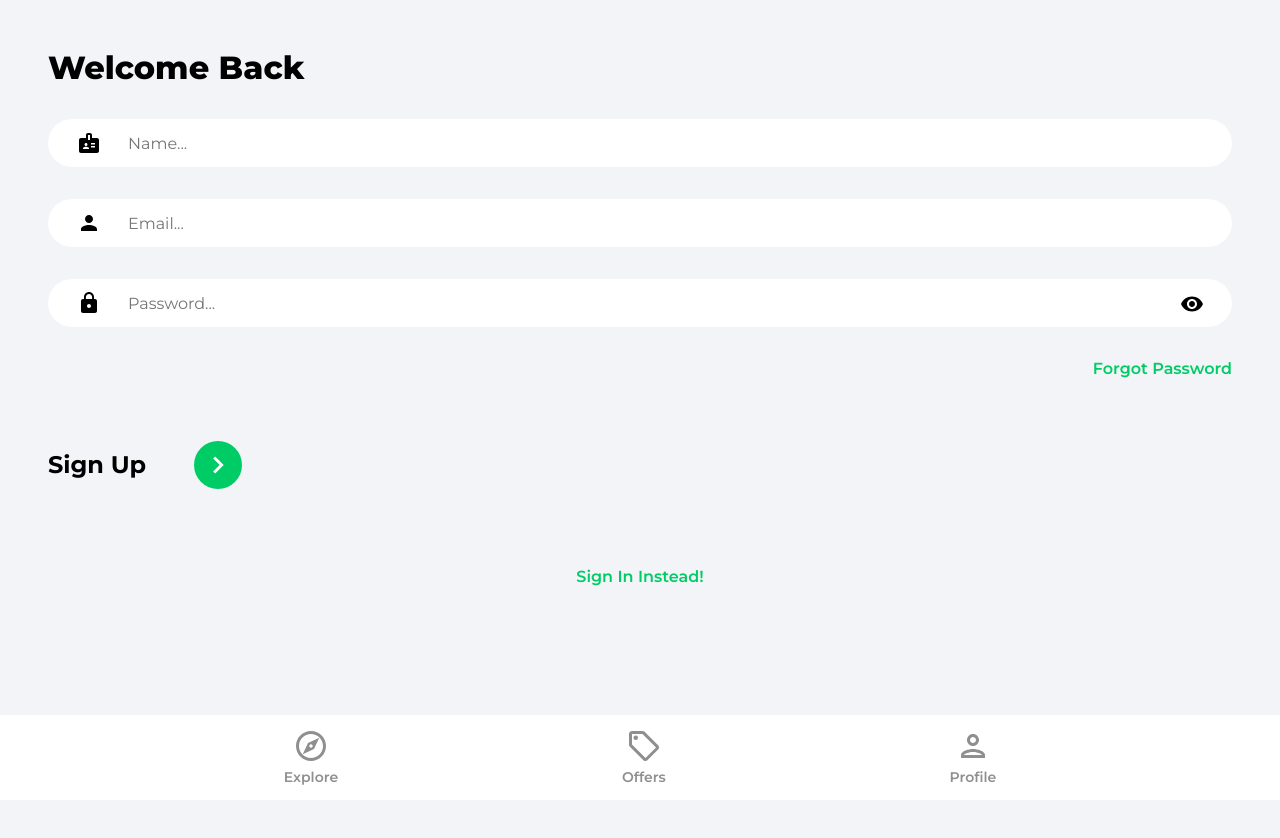
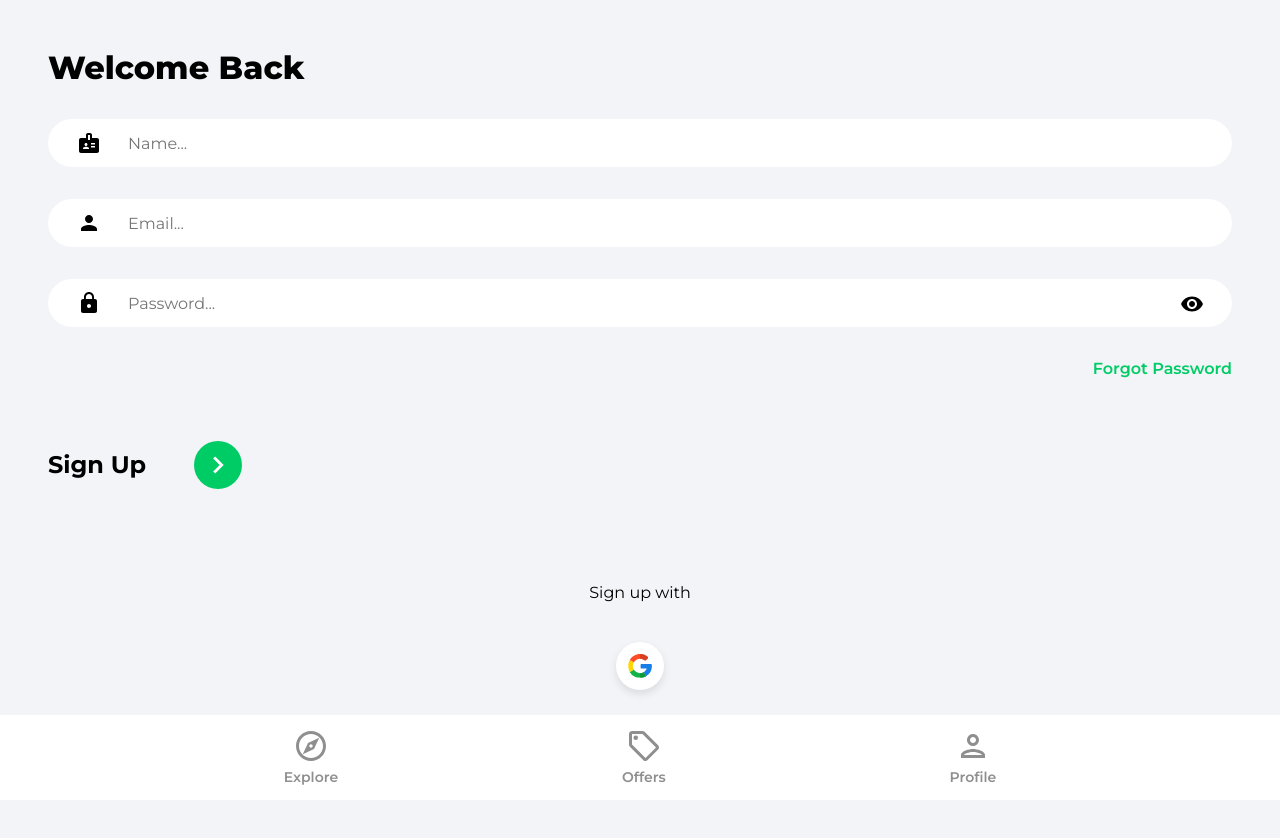
Before and after one commit to ewink1977/housemkt-udemy, a React (Create React App) app: page /sign-up in a window 1280 px wide. Shown: the top 838 px of the page. Before the commit the page ends 800 px from the top, so only its background shows below. Built offline with nearby package versions, Linux system fonts and the light colour scheme; no server answers.

Commit message:
Added Google OAuth functionality.

```diff
--- /dev/null
+++ b/src/components/OAuth.jsx
@@ -0,0 +1,47 @@
+import { useLocation, useNavigate } from 'react-router-dom'
+import { getAuth, signInWithPopup, GoogleAuthProvider } from 'firebase/auth'
+import { doc, setDoc, getDoc, serverTimestamp } from 'firebase/firestore'
+import { db } from '../firebase.config'
+import { toast } from 'react-toastify'
+import googleIcon from '../assets/svg/googleIcon.svg'
+
+function OAuth() {
+	const navigate = useNavigate()
+	const location = useLocation()
+
+	const onGoogleClick = async () => {
+		try {
+			const auth = getAuth()
+			const provider = new GoogleAuthProvider()
+			const result = await signInWithPopup(auth, provider)
+			const user = result.user
+
+			// Check for user
+			const docRef = doc(db, 'users', user.uid)
+			const docSnap = await getDoc(docRef)
+
+			// If user is not in db, add them!
+			if (!docSnap.exists()) {
+				await setDoc(doc(db, 'users', user.uid), {
+					name: user.displayName,
+					email: user.email,
+					timestamp: serverTimestamp(),
+				})
+			}
+			navigate('/')
+		} catch (error) {
+			toast.error('Could not authorize with Google.')
+		}
+	}
+
+	return (
+		<div className='socialLogin'>
+			<p>Sign {location.pathname === '/sign-up' ? 'up' : 'in'} with</p>
+			<button className='socialIconDiv' onClick={onGoogleClick}>
+				<img className='socialIconImg' src={googleIcon} alt='Google' />
+			</button>
+		</div>
+	)
+}
+
+export default OAuth
--- a/src/pages/SignIn.jsx
+++ b/src/pages/SignIn.jsx
@@ -4,6 +4,7 @@
 import { getAuth, signInWithEmailAndPassword } from 'firebase/auth'
 import { ReactComponent as ArrowRightIcon } from '../assets/svg/keyboardArrowRightIcon.svg'
 import visibilityIcon from '../assets/svg/visibilityIcon.svg'
+import OAuth from '../components/OAuth'
 
 function SignIn() {
 	const [showPassword, setShowPassword] = useState(false)
@@ -93,7 +94,7 @@
 							</button>
 						</div>
 					</form>
-					{/* Google OAuth Component */}
+					<OAuth />
 					<Link to='/sign-up' className='registerLink'>
 						Sign Up Instead!
 					</Link>
--- a/src/pages/SignUp.jsx
+++ b/src/pages/SignUp.jsx
@@ -10,6 +10,7 @@
 import { db } from '../firebase.config'
 import { ReactComponent as ArrowRightIcon } from '../assets/svg/keyboardArrowRightIcon.svg'
 import visibilityIcon from '../assets/svg/visibilityIcon.svg'
+import OAuth from '../components/OAuth'
 
 function SignUp() {
 	const [showPassword, setShowPassword] = useState(false)
@@ -118,7 +119,7 @@
 							</button>
 						</div>
 					</form>
-					{/* Google OAuth Component */}
+					<OAuth />
 					<Link to='/sign-in' className='registerLink'>
 						Sign In Instead!
 					</Link>
```
